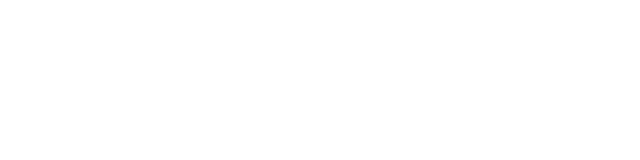
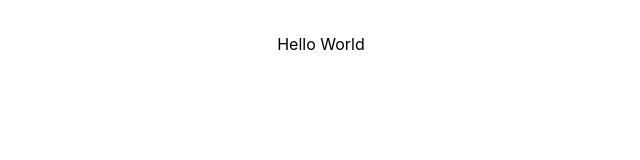
Before and after one commit to tchasinga/viewdesign, a React (Vite) app in the folder frontend/: page / in a window 1280 px wide. Shown: the top 160 px of the page, without its empty margins (319-959 px from the left). Built offline with nearby package versions, Linux system fonts and the light colour scheme.

Commit message:
feat: add analytics route to server and update App component with a header

```diff
--- a/frontend/src/App.jsx
+++ b/frontend/src/App.jsx
@@ -2,8 +2,8 @@
 
 function App() {
   return (
-    <div>
-
+    <div className=''>
+       <h1>Hello World</h1>
     </div>
   )
 }
```
Also changed, not shown: 1 other file (tests, documents, lock files or other folders).
